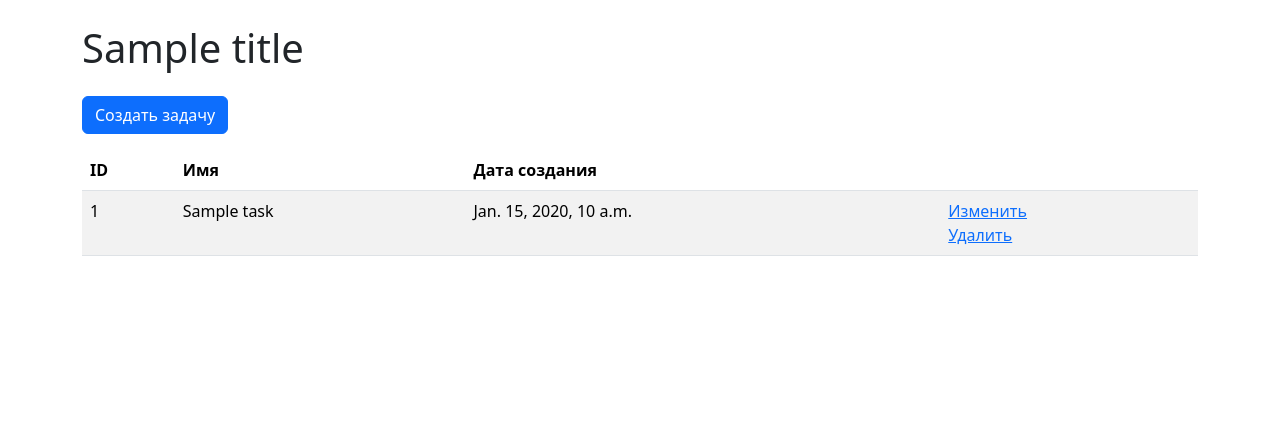
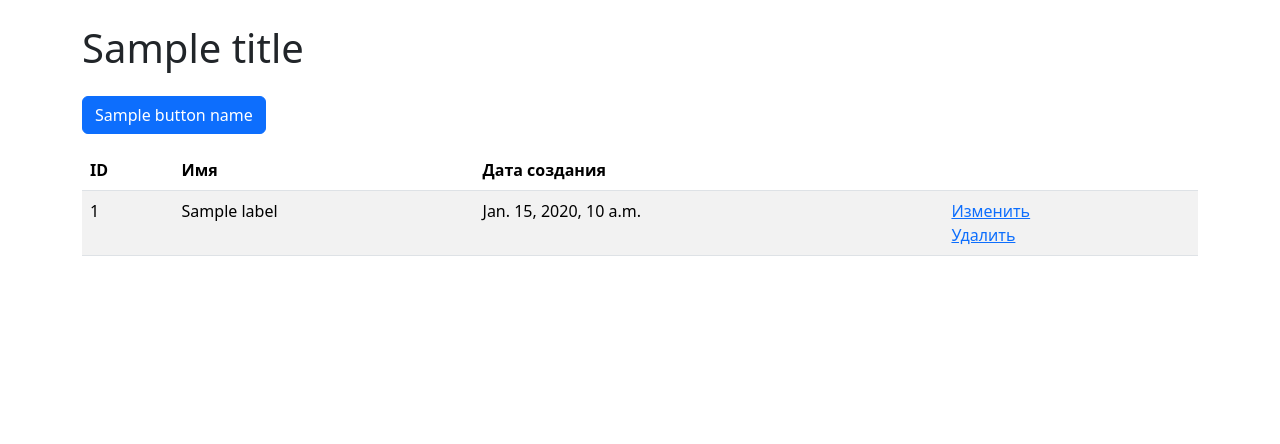
Before and after one commit to rasskazovilya/python-project-52, a Django app: template task_manager/labels/templates/label_list.html in a window 1280 px wide. Shown: the part 56-500 px from the top of the page. Run offline with Django 3.2, Linux system fonts and the light colour scheme; tables that the repository leaves empty hold one stand-in row (values such as "Sample post"); the template is opened without the code that fills it: values that come from a table or form of the project are taken from there, most other values are stand-ins (such as "Sample title", 1, 10 or a date in 2020); parts of the project's set-up code (start-up, migrations or seed data) failed here and were passed over; some libraries are stand-ins or nearby versions.

Commit message:
fix typos in label list page

```diff
--- a/task_manager/labels/templates/label_list.html
+++ b/task_manager/labels/templates/label_list.html
@@ -4,7 +4,7 @@
 {% block content %}
 <div>
     <h1 class="my-4">{{ title }}</h1>
-    <a class="btn btn-primary mb-3" href="{% url 'create_task'%}">{% translate "Создать задачу" %}</a>
+    <a class="btn btn-primary mb-3" href="{% url 'create_label'%}">{{button_name}}</a>
     <table class="table table-striped">
         <thead>
            <tr>
@@ -18,18 +18,18 @@
             {% for label in labels %}
                 <tr>
                     <td>
-                        {{ task.id }}
+                        {{ label.id }}
                     </td>
                     <td>
-                        {{ task.name }}
+                        {{ label.name }}
                     </td>
                     <td>
-                        {{ task.created_at }}
+                        {{ label.created_at }}
                     </td>
                     <td>
-                        <a href="{% url 'edit_task' task.id %}">{% translate "Изменить" %}</a>
+                        <a href="{% url 'edit_label' label.id %}">{% translate "Изменить" %}</a>
                         <br>
-                        <a href="{% url 'del_task' task.id %}">{% translate "Удалить" %}</a>
+                        <a href="{% url 'del_label' label.id %}">{% translate "Удалить" %}</a>
                     </td>
                 </tr>
             {% endfor %}
```
